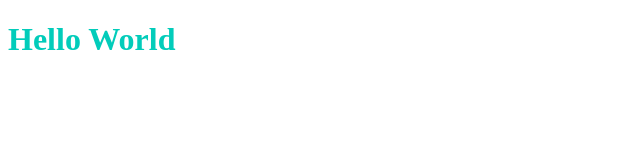
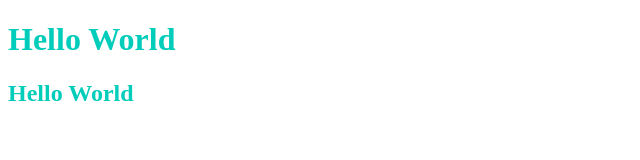
Before and after one commit to sho-ichi/Test, a plain HTML site: page index.html in a window 1280 px wide. Shown: the whole page, without its empty margins (0-640 px from the left). Drawn offline with Linux system fonts and the light colour scheme.

Commit message:
Update index.html

```diff
--- a/index.html
+++ b/index.html
@@ -7,5 +7,6 @@
     </head>
     <body>
         <h1 class="title">Hello World</h1>
+        <h2 class="title">Hello World</h1>
     </body>
 </html>
```
